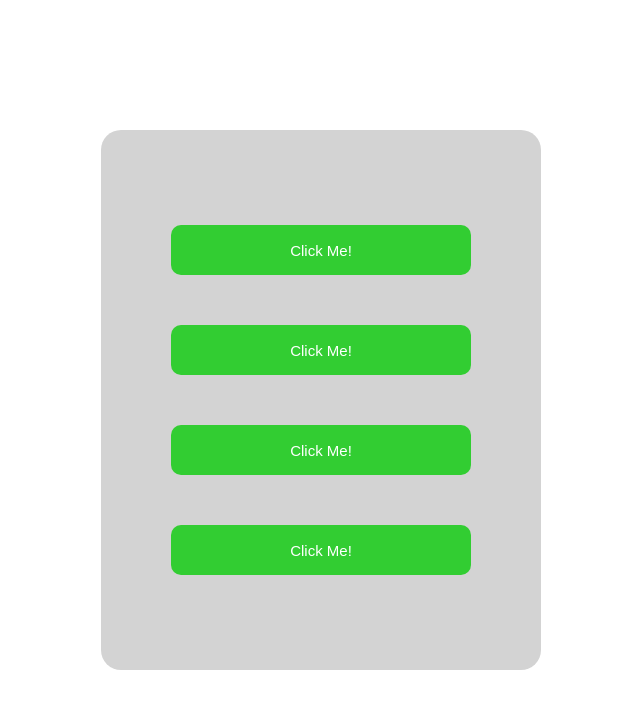
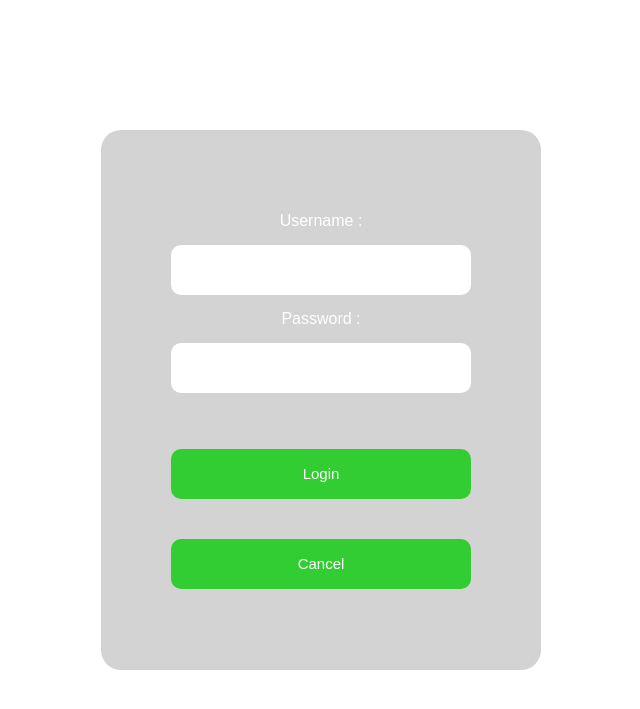
Before and after one commit to thomasandrei1991/Project6, a PHP site: page /index.html in a window 1280 px wide. Shown: the top 709 px of the page, without its empty margins (319-959 px from the left). Run offline with PHP 8.4, Linux system fonts and the light colour scheme.

Commit message:
Commited all

```diff
--- a/index.css
+++ b/index.css
@@ -24,7 +24,7 @@ button {
     padding: 20px;
     display: flex;
     flex-direction: column;
-    gap: 50px;
+    gap: 40px;
     justify-content: center;
     align-items: center;
 }
@@ -34,3 +34,33 @@ button:hover {
     transform: scale(1.05);
     cursor: pointer;
 }
+form{
+    display: flex;
+    flex-direction: column;
+    justify-content: center;
+    align-items: center;
+    font-family: Arial, Helvetica, sans-serif;
+    color: white;
+    gap: 15px;
+}
+#username{
+    height: 50px;
+    width: 300px;
+    border-style: none;
+    border-radius: 10px;
+    background-color: white;
+    color: gray;
+    font-family: Arial, Helvetica, sans-serif;
+    font-size: 15px;
+}
+
+#password{
+    height: 50px;
+    width: 300px;
+    border-style: none;
+    border-radius: 10px;
+    background-color: white;
+    color: gray;
+    font-family: Arial, Helvetica, sans-serif;
+    font-size: 15px;
+}
--- a/index.html
+++ b/index.html
@@ -7,18 +7,16 @@
     </head>
     <body>
         <div class="button-container">
-            <button>
-            Click Me!
-            </button>
-            <button>
-                Click Me!
-            </button>
-            <button>
-                Click Me!
-            </button>
-            <button>
-                Click Me!
-            </button>
+            <div class="form-container">
+                <form action="index.php" method="post">
+                    <label for="username">Username :</label>
+                    <input type="text" id="username">
+                    <label for="password">Password :</label>
+                    <input type="password" id="password">
+                </form>
+            </div>
+            <button id="login">Login</button>
+            <button id="cancel">Cancel</button>
         </div>
     </body>
 </html>
--- a/index.php
+++ b/index.php
@@ -8,3 +8,6 @@
 
     </body>
 </html>
+<?php
+
+?>
```
Lines whose indentation alone changed are shown as unchanged.
